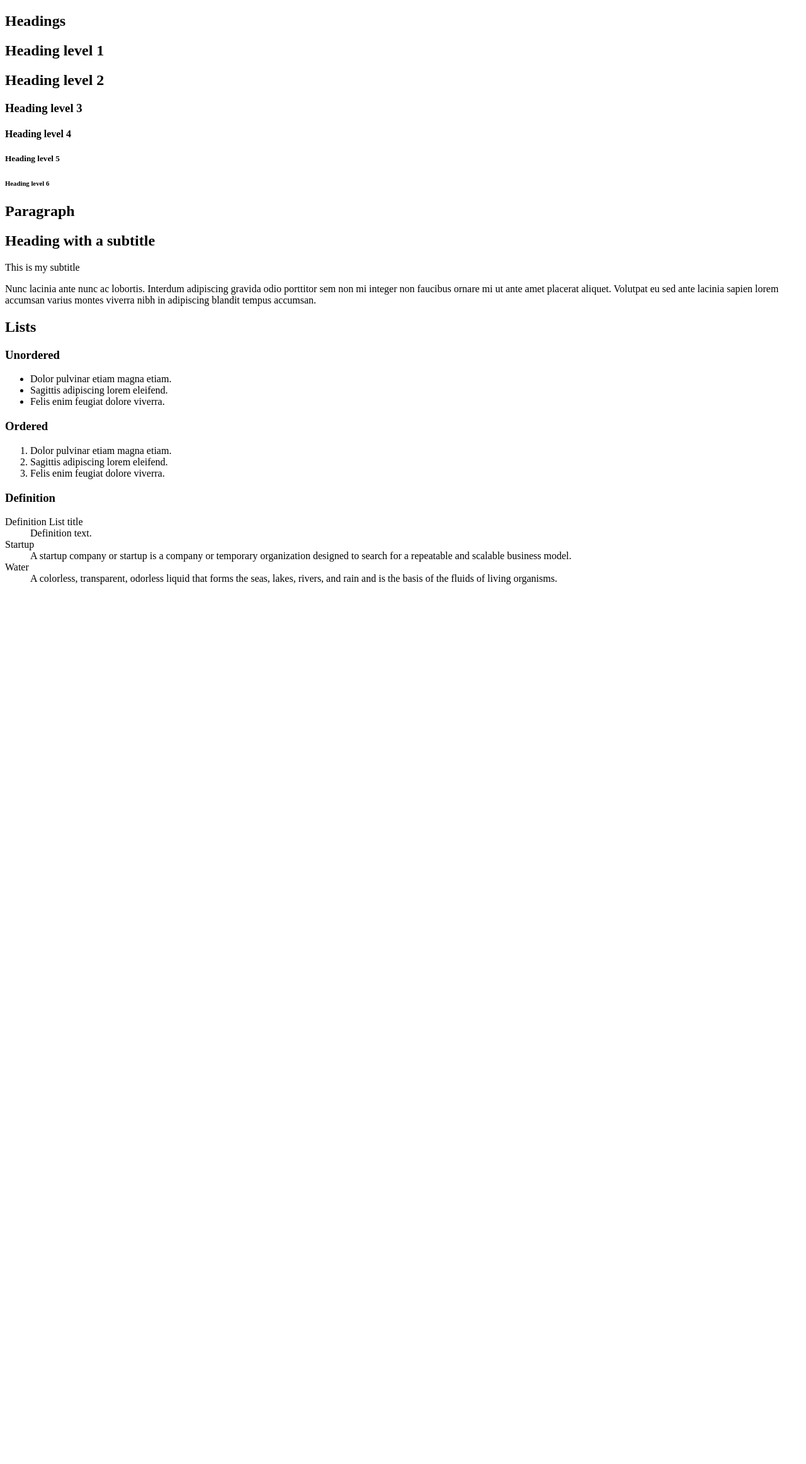
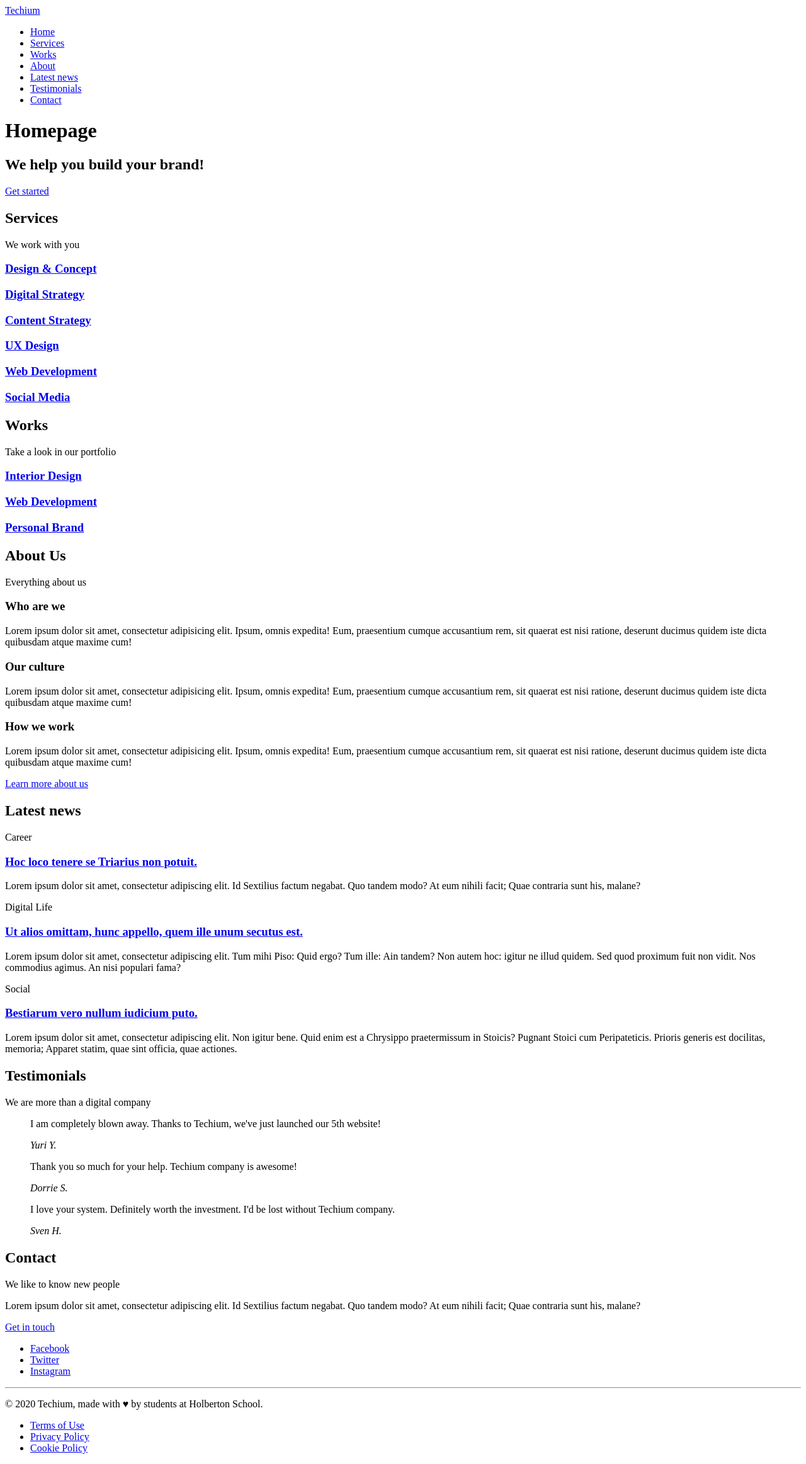
Before and after one commit to Benji021/holbertonschool-web_front_end, a plain HTML site: page html_advanced/27-index.html in a window 1280 px wide. Shown: the whole page at 63% size. Before the commit the page ends 944 px from the top, so only its background shows below. Drawn offline with Linux system fonts and the light colour scheme.

Commit message:
Separate content

```diff
--- a/html_advanced/27-index.html
+++ b/html_advanced/27-index.html
@@ -1,67 +1,188 @@
 <!DOCTYPE html>
-<html lang="EN" dir="ltr">
+<html lang="en" dir="ltr">
 <head>
     <meta charset="utf-8">
     <meta name="viewport" content="width=device-width, initial-scale=1.0, viewport-fit=cover">
-    <title>Styleguide - Techium</title>
+    <title>Homepage - Techium</title>
     <meta name="description" content="Techium is a digital agency">
     <link rel="icon" type="image/x-icon" href="./favicon.ico">
     <link rel="icon" type="image/png" href="./favicon.png">
 </head>
 <body>
+    <!-- Header -->
     <header>
+        <div>
+            <div>
+                <a href="/">
+                    <span>Techium</span>
+                </a>
+            </div>
+            <nav>
+                <ul>
+                    <li><a href="/">Home</a></li>
+                    <li><a href="#services">Services</a></li>
+                    <li><a href="#works">Works</a></li>
+                    <li><a href="#about">About</a></li>
+                    <li><a href="#latest_news">Latest news</a></li>
+                    <li><a href="#testimonials">Testimonials</a></li>
+                    <li><a href="#contact">Contact</a></li>
+                </ul>
+            </nav>
+        </div>
     </header>
+    <!-- Main -->
     <main>
+        <h1>Homepage</h1>
+        <!-- Hero section -->
         <section>
-            <header>
-                <h2>Headings</h2>
-            </header>
-            <h1>Heading level 1</h1>
-            <h2>Heading level 2</h2>
-            <h3>Heading level 3</h3>
-            <h4>Heading level 4</h4>
-            <h5>Heading level 5</h5>
-            <h6>Heading level 6</h6>
+            <div>
+                <h2>We help you build your brand!</h2>
+                <a href="#">Get started</a>
+            </div>
         </section>
+        <!-- Services section -->
         <section>
-            <header>
-                <h2>Paragraph</h2>
-            </header>
-            <h2>Heading with a subtitle</h2>
-            <p>This is my subtitle</p>
-            <p>Nunc lacinia ante nunc ac lobortis. Interdum adipiscing gravida odio porttitor sem non mi integer non faucibus ornare mi ut ante amet placerat aliquet. Volutpat eu sed ante lacinia sapien lorem accumsan varius montes viverra nibh in adipiscing blandit tempus accumsan.</p>
+            <div>
+                <header>
+                    <h2>Services</h2>
+                    <p>We work with you</p>
+                </header>
+                <div>
+                    <h3><a href="#">Design & Concept</a></h3>
+                    <h3><a href="#">Digital Strategy</a></h3>
+                    <h3><a href="#">Content Strategy</a></h3>
+                    <h3><a href="#">UX Design</a></h3>
+                    <h3><a href="#">Web Development</a></h3>
+                    <h3><a href="#">Social Media</a></h3>
+                </div>
+            </div>
         </section>
-        <!-- Lists -->
+        <!-- Works section -->
         <section>
-            <header>
-                <h2>Lists</h2>
-            </header>
             <div>
-                <h3>Unordered</h3>
-                <ul>
-                    <li>Dolor pulvinar etiam magna etiam.</li>
-                    <li>Sagittis adipiscing lorem eleifend.</li>
-                    <li>Felis enim feugiat dolore viverra.</li>
-                </ul>
-                <h3>Ordered</h3>
-                <ol>
-                    <li>Dolor pulvinar etiam magna etiam.</li>
-                    <li>Sagittis adipiscing lorem eleifend.</li>
-                    <li>Felis enim feugiat dolore viverra.</li>
-                </ol>
-                <h3>Definition</h3>
-                <dl>
-                    <dt>Definition List title</dt>
-                    <dd>Definition text.</dd>
-                    <dt>Startup</dt>
-                    <dd>A startup company or startup is a company or temporary organization designed to search for a repeatable and scalable business model.</dd>
-                    <dt>Water</dt>
-                    <dd>A colorless, transparent, odorless liquid that forms the seas, lakes, rivers, and rain and is the basis of the fluids of living organisms.</dd>
-                </dl>
+                <header>
+                    <h2>Works</h2>
+                    <p>Take a look in our portfolio</p>
+                </header>
+                <div>
+                    <article>
+                        <h3><a href="#">Interior Design</a></h3>
+                    </article>
+                    <article>
+                        <h3><a href="#">Web Development</a></h3>
+                    </article>
+                    <article>
+                        <h3><a href="#">Personal Brand</a></h3>
+                    </article>
+                </div>
+            </div>
+        </section>
+        <!-- About Us section -->
+        <section>
+            <div>
+                <header>
+                    <h2>About Us</h2>
+                    <p>Everything about us</p>
+                </header>
+                <div>
+                    <h3>Who are we</h3>
+                    <p>Lorem ipsum dolor sit amet, consectetur adipisicing elit. Ipsum, omnis expedita! Eum, praesentium cumque accusantium rem, sit quaerat est nisi ratione, deserunt ducimus quidem iste dicta quibusdam atque maxime cum!</p>
+                    <h3>Our culture</h3>
+                    <p>Lorem ipsum dolor sit amet, consectetur adipisicing elit. Ipsum, omnis expedita! Eum, praesentium cumque accusantium rem, sit quaerat est nisi ratione, deserunt ducimus quidem iste dicta quibusdam atque maxime cum!</p>
+                    <h3>How we work</h3>
+                    <p>Lorem ipsum dolor sit amet, consectetur adipisicing elit. Ipsum, omnis expedita! Eum, praesentium cumque accusantium rem, sit quaerat est nisi ratione, deserunt ducimus quidem iste dicta quibusdam atque maxime cum!</p>
+                </div>
+                <a href="about.html">Learn more about us</a>
+            </div>
+        </section>
+        <!-- Latest news section -->
+        <section>
+            <div>
+                <header>
+                    <h2>Latest news</h2>
+                </header>
+                <div>
+                    <article>
+                        <p>Career</p>
+                        <h3><a href="#">Hoc loco tenere se Triarius non potuit.</a></h3>
+                        <p>Lorem ipsum dolor sit amet, consectetur adipiscing elit. Id Sextilius factum negabat. Quo tandem modo? At eum nihili facit; Quae contraria sunt his, malane?</p>
+                    </article>
+                    <article>
+                        <p>Digital Life</p>
+                        <h3><a href="#">Ut alios omittam, hunc appello, quem ille unum secutus est.</a></h3>
+                        <p>Lorem ipsum dolor sit amet, consectetur adipiscing elit. Tum mihi Piso: Quid ergo? Tum ille: Ain tandem? Non autem hoc: igitur ne illud quidem. Sed quod proximum fuit non vidit. Nos commodius agimus. An nisi populari fama?</p>
+                    </article>
+                    <article>
+                        <p>Social</p>
+                        <h3><a href="#">Bestiarum vero nullum iudicium puto.</a></h3>
+                        <p>Lorem ipsum dolor sit amet, consectetur adipiscing elit. Non igitur bene. Quid enim est a Chrysippo praetermissum in Stoicis? Pugnant Stoici cum Peripateticis. Prioris generis est docilitas, memoria; Apparet statim, quae sint officia, quae actiones.</p>
+                    </article>
+                </div>
+            </div>
+        </section>
+        <!-- Testimonials section -->
+        <section>
+            <div>
+                <header>
+                    <h2>Testimonials</h2>
+                    <p>We are more than a digital company</p>
+                </header>
+                <div>
+                    <article>
+                        <blockquote>
+                            <p>I am completely blown away. Thanks to Techium, we've just launched our 5th website!</p>
+                            <cite>Yuri Y.</cite>
+                        </blockquote>
+                    </article>
+                    <article>
+                        <blockquote>
+                            <p>Thank you so much for your help. Techium company is awesome!</p>
+                            <cite>Dorrie S.</cite>
+                        </blockquote>
+                    </article>
+                    <article>
+                        <blockquote>
+                            <p>I love your system. Definitely worth the investment. I'd be lost without Techium company.</p>
+                            <cite>Sven H.</cite>
+                        </blockquote>
+                    </article>
+                </div>
+            </div>
+        </section>
+        <!-- Contact section -->
+        <section>
+            <div>
+                <header>
+                    <h2>Contact</h2>
+                    <p>We like to know new people</p>
+                </header>
+                <div>
+                    <p>Lorem ipsum dolor sit amet, consectetur adipiscing elit. Id Sextilius factum negabat. Quo tandem modo? At eum nihili facit; Quae contraria sunt his, malane?</p>
+                </div>
+                <a href="contact.html">Get in touch</a>
             </div>
         </section>
     </main>
+    <!-- Footer -->
     <footer>
+        <div>
+            <div>
+                <ul>
+                    <li><a href="https://www.facebook.com/HolbertonSchool/">Facebook</a></li>
+                    <li><a href="https://twitter.com/holbertonschool">Twitter</a></li>
+                    <li><a href="https://www.instagram.com/holbertonschool/">Instagram</a></li>
+                </ul>
+            </div>
+            <hr>
+            <p>© 2020 Techium, made with ♥ by students at Holberton School.</p>
+            <div>
+                <ul>
+                    <li><a href="#">Terms of Use</a></li>
+                    <li><a href="#">Privacy Policy</a></li>
+                    <li><a href="#">Cookie Policy</a></li>
+                </ul>
+            </div>
+        </div>
     </footer>
 </body>
 </html>
```
